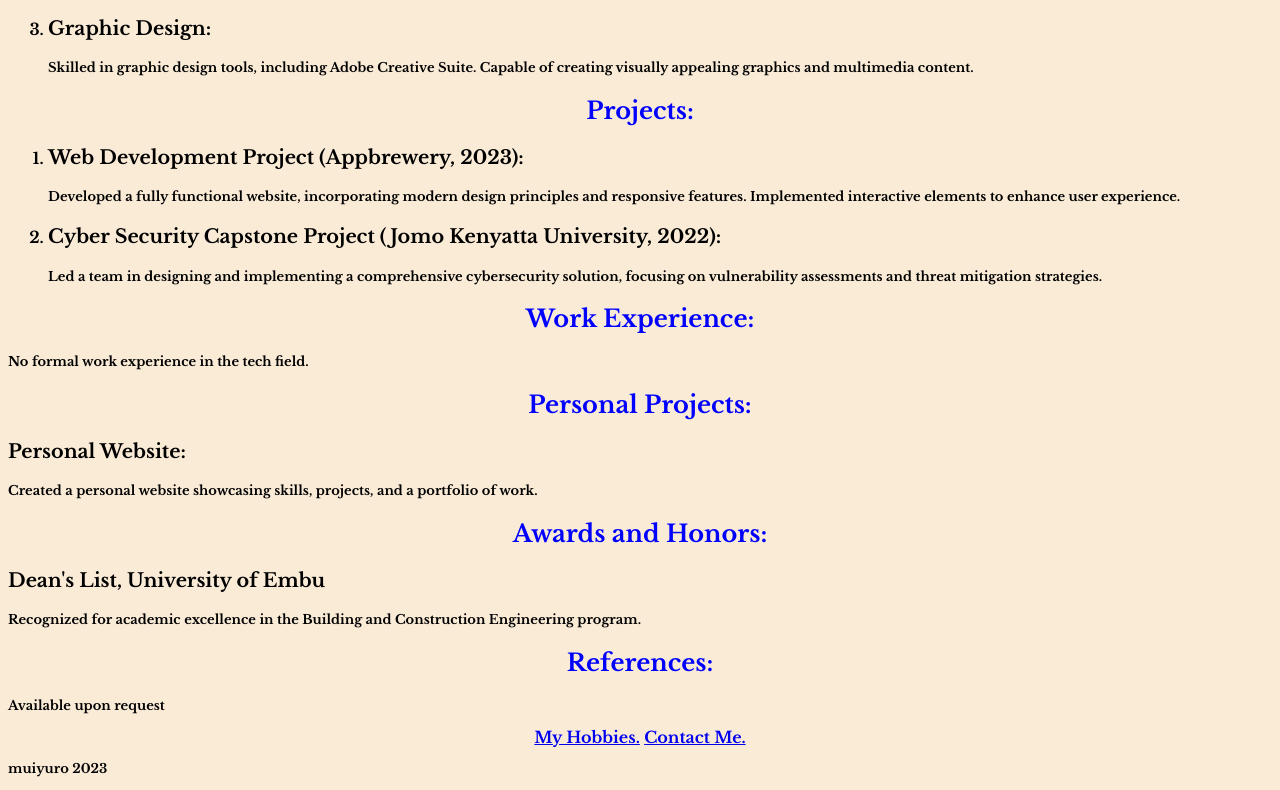
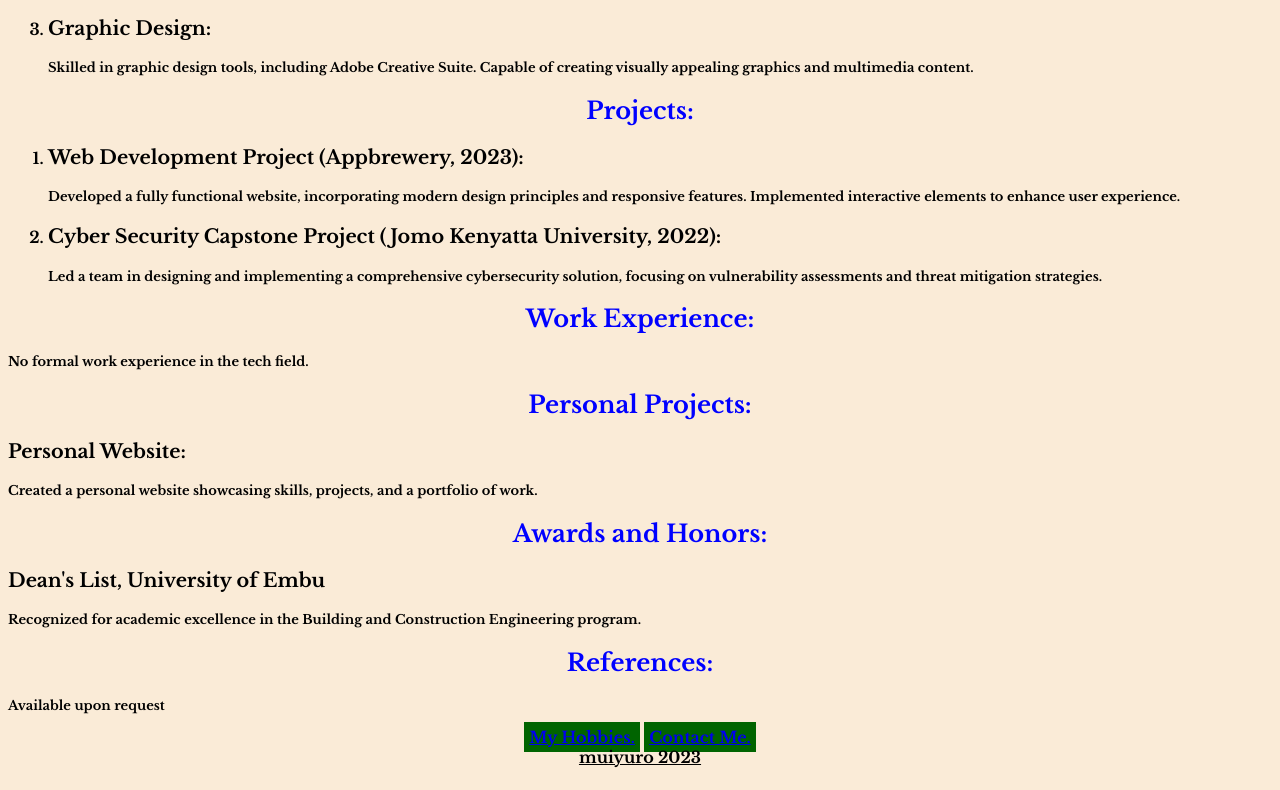
Before and after one commit to Scorp254/my-resume, a plain HTML site: page index.html in a window 1280 px wide. Shown: the part 1129-1919 px from the top of the page. Drawn offline with nearby package versions, Linux system fonts and the light colour scheme; a web font is replaced by a local one.

Commit message:
Add files via upload

```diff
--- a/index.html
+++ b/index.html
@@ -48,12 +48,12 @@
 <h3>Dean's List, University of Embu</h3><p>Recognized for academic excellence in the Building and Construction Engineering program.</p>
 <h2>References:</h2>
 <p>Available upon request</p>
-<a href="./hobbies.html">My Hobbies.</a>
-<a href="./contact.html">Contact Me.</a>
+<a id="hobbies" href="./hobbies.html">My Hobbies.</a>
+<a id="contact" href="./contact.html">Contact Me.</a>
 
 
-<footer>
-    <p>muiyuro 2023</p>
+<footer id="footer">
+    muiyuro 2023
 </footer>
 </body>
 </html>
--- a/style.css
+++ b/style.css
@@ -9,3 +9,6 @@ div{color: black;
     h3{text-align: left;}
     img{border: 5px solid blue;}
     ol{text-align: left;}
+    #contact{background-color:darkgreen;height: 5px;width: 20px;padding:5px ;}
+    #hobbies{background-color: darkgreen;height: 5px;width: 20px;padding:5px ;background-blend-mode: hard-light;;}
+    footer{text-align: center;text-decoration: underline;}
```
Also changed, not shown: contact.html (+8 -0 lines).
